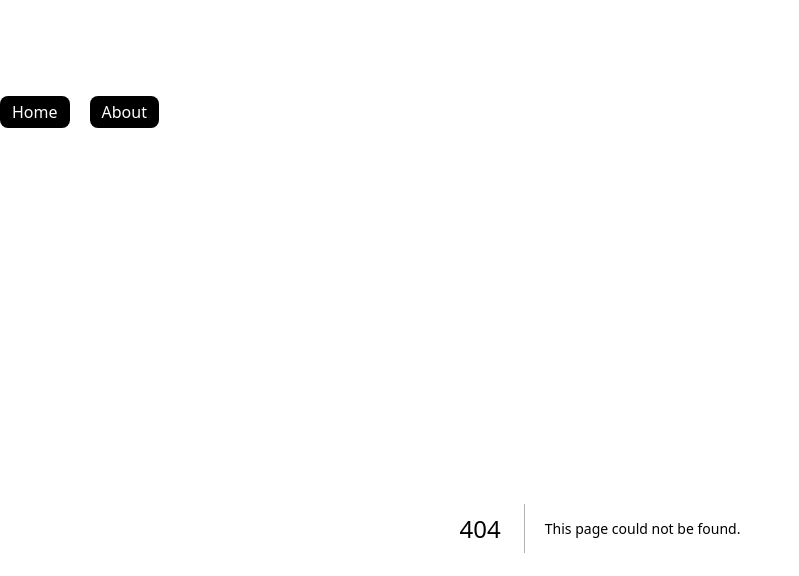
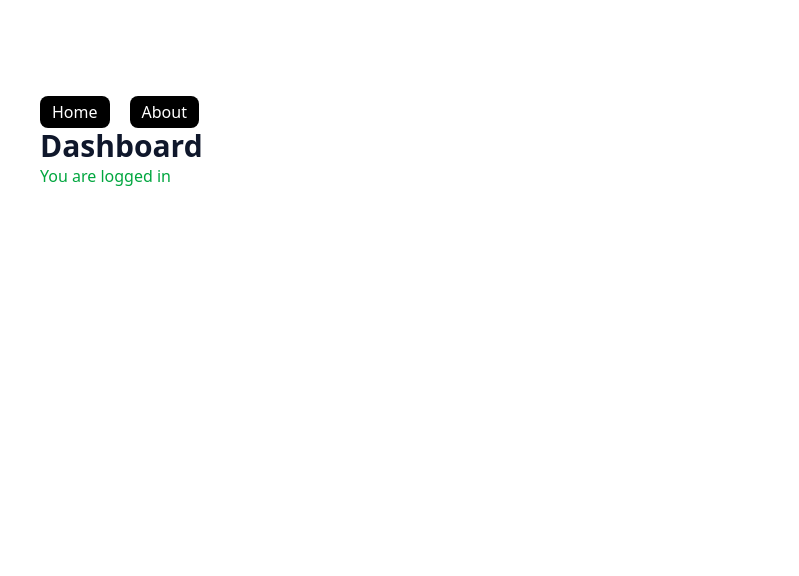
Before and after one commit to saiful-aj18/nextjs-style-tailwind-practice, a Next.js app: page /dashboard in a window 1280 px wide. Before the commit this address had no page. Shown: the top 576 px of the page, without its empty margins (0-799 px from the left). Built offline with nearby package versions, Linux system fonts and the light colour scheme.

Commit message:
add dashboard page component

```diff
--- /dev/null
+++ b/app/dashboard/page.jsx
@@ -0,0 +1,16 @@
+import React from 'react'
+
+const Dashboard = () => {
+  return (
+    <div>
+      <h1 className='text-3xl font-bold'>
+        Dashboard
+      </h1>
+      <p className='text-green-600'>
+        You are logged in
+      </p>
+    </div>
+  )
+}
+
+export default Dashboard
```
